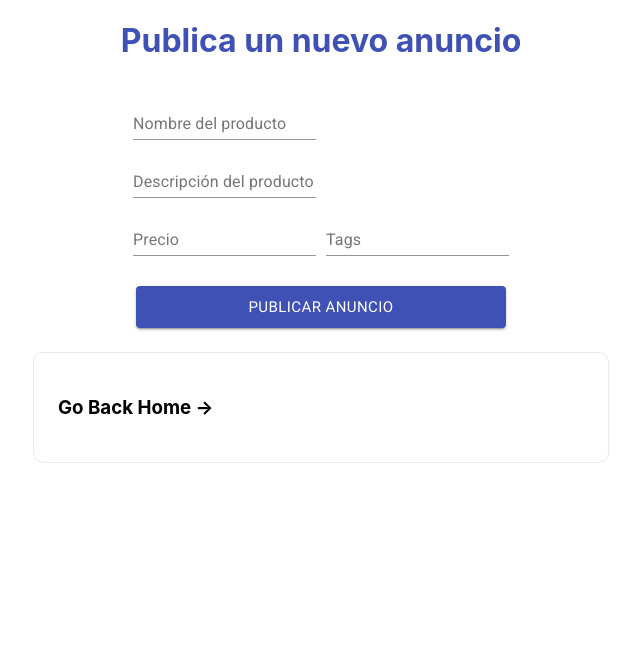
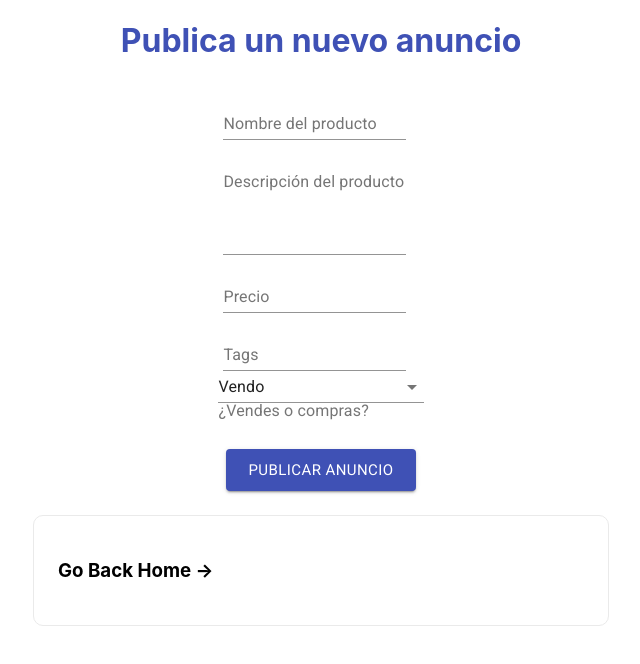
Before and after one commit to NandoLT/Wallaclone-Frontend, a Next.js app in the folder wallaclone/: page /create-advert in a window 1280 px wide. Shown: the top 664 px of the page, without its empty margins (319-959 px from the left). Built offline with nearby package versions, Linux system fonts and the light colour scheme.

Commit message:
Añadido campo de compra o venta

```diff
--- a/wallaclone/pages/create-advert.js
+++ b/wallaclone/pages/create-advert.js
@@ -13,12 +13,20 @@ import { useDispatch, connect } from 'react-redux';
 import Loading from '../components/Loading';
 import { getIsLogged, getIsLoading, getError } from '../store/selectors';
 import Alert from '../components/Alert';
-import styles from '../styles/Home.module.css'
+import styles from '../styles/Home.module.css';
+import Select from '@material-ui/core/Select';
+import InputLabel from '@material-ui/core/InputLabel';
+import MenuItem from '@material-ui/core/MenuItem';
+import { FormControl } from '@material-ui/core';
+
 
 const useStyles = makeStyles((theme) => ({
     margin: {
         margin: theme.spacing(1),
     },
+    selectEmpty: {
+        marginTop: theme.spacing(2),
+      },
 }));
 
 
@@ -30,11 +38,11 @@ const CreateNewAd = ({ isLogged, isLoading, error }) => {
 
 
 
-
     const [adDetails, setAdDetails] = React.useState({
         name: '',
         description: '',
         price: '',
+        onSale: true,
         tags: [],
     })
 
@@ -64,12 +72,14 @@ const CreateNewAd = ({ isLogged, isLoading, error }) => {
             <h1>Publica un nuevo anuncio</h1>
 
             <form onSubmit={handleSubmit} className="register-form">
+
+
                 <div>
                     <div className={classes.margin, "register-input"}>
                         <Grid container spacing={1} alignItems="flex-end">
 
                             <Grid item>
-                                <TextField onChange={event => handleInputChange(event)} name="name" id="input-with-icon-grid" label="Nombre del producto" value={adDetails.name} />
+                                <TextField  onChange={event => handleInputChange(event)} name="name" id="input-with-icon-grid" label="Nombre del producto" value={adDetails.name} />
                             </Grid>
                         </Grid>
                     </div>
@@ -82,23 +92,30 @@ const CreateNewAd = ({ isLogged, isLoading, error }) => {
                         <Grid container spacing={1} alignItems="flex-end">
 
                             <Grid item>
-                                <TextField onChange={handleInputChange} name="surname" id="input-with-icon-grid" label="Descripción del producto" value={adDetails.description} />
+                                <TextField multiline rows={4} onChange={handleInputChange} name="description" id="input-with-icon-grid" label="Descripción del producto" value={adDetails.description} />
                             </Grid>
                         </Grid>
                     </div>
                     </div>
 
+
                 <div>
-
-                    <div className={classes.margin, "register-input"}>
+                <div className={classes.margin, "register-input"}>
                         <Grid container spacing={1} alignItems="flex-end">
 
                             <Grid item>
-                                <TextField onChange={event => handleInputChange(event)} name="email" id="input-with-icon-grid" label="Precio" value={adDetails.price} />
+                                <TextField onChange={event => handleInputChange(event)} name="price" id="input-with-icon-grid" label="Precio" value={adDetails.price} />
                             </Grid>
                         </Grid>
                     </div>
-                    <div className={classes.margin, "register-input"}>
+                </div>
+
+                <div>
+
+                </div>
+
+                <div>
+                <div className={classes.margin, "register-input"}>
                         <Grid container spacing={1} alignItems="flex-end">
 
                             <Grid item>
@@ -106,7 +123,25 @@ const CreateNewAd = ({ isLogged, isLoading, error }) => {
                             </Grid>
                         </Grid>
                     </div>
+
+
+
                 </div>
+                <FormControl>
+                <Select
+                    labelId="demo-simple-select-label"
+                    id="demo-simple-select"
+                    value={adDetails.onSale}
+                    onChange={handleInputChange}
+                    name= "onSale"
+                    >
+                        <MenuItem value={true}>Vendo</MenuItem>
+                        <MenuItem value={false}>Compro</MenuItem>
+
+                    </Select>
+                </FormControl>
+                <InputLabel id="demo-simple-select-label">¿Vendes o compras?</InputLabel>
+
 
 
                 {!isLoading && <Button size="large" className={classes.margin} variant="contained" color="primary" type="submit">
```
